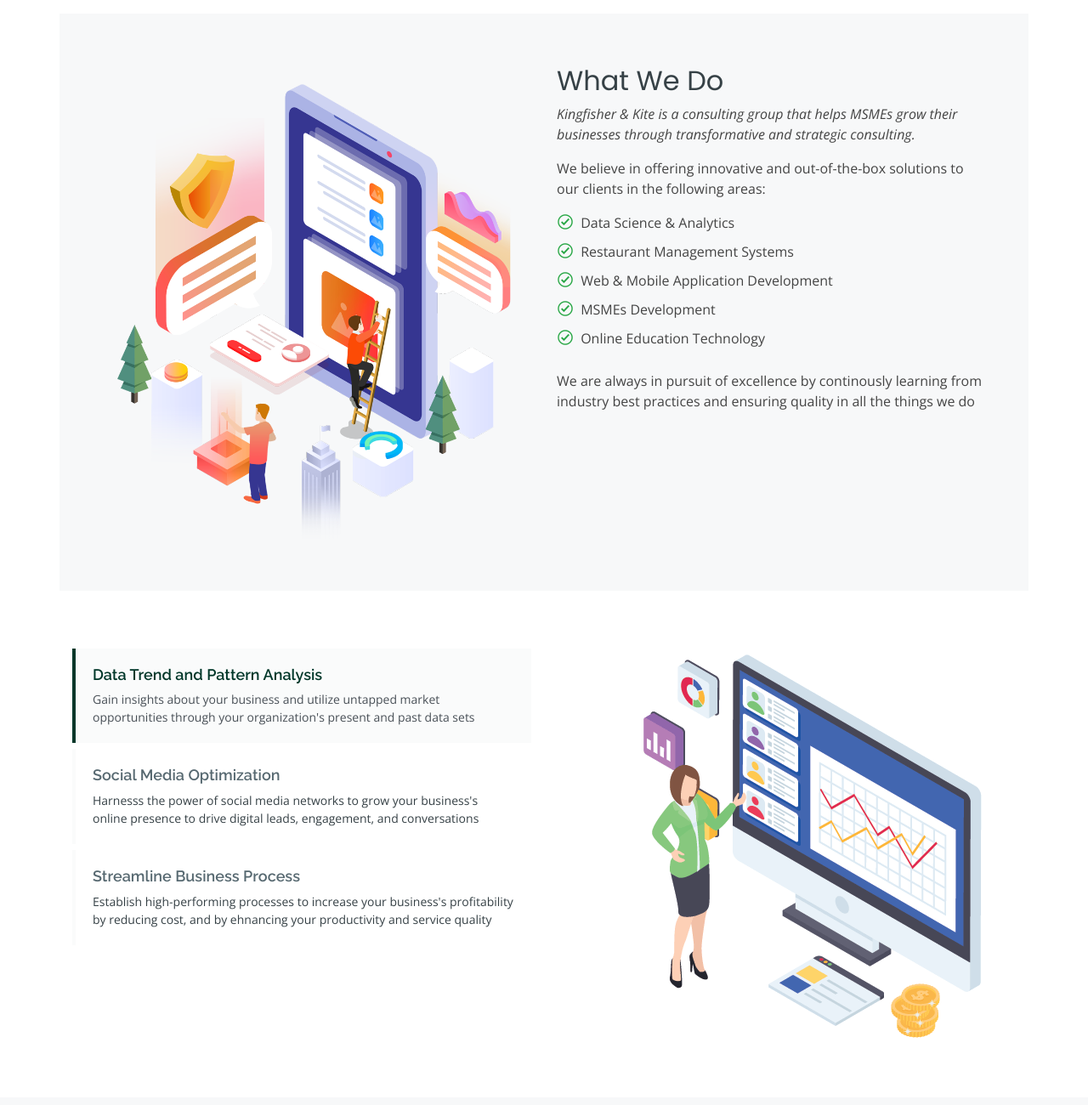
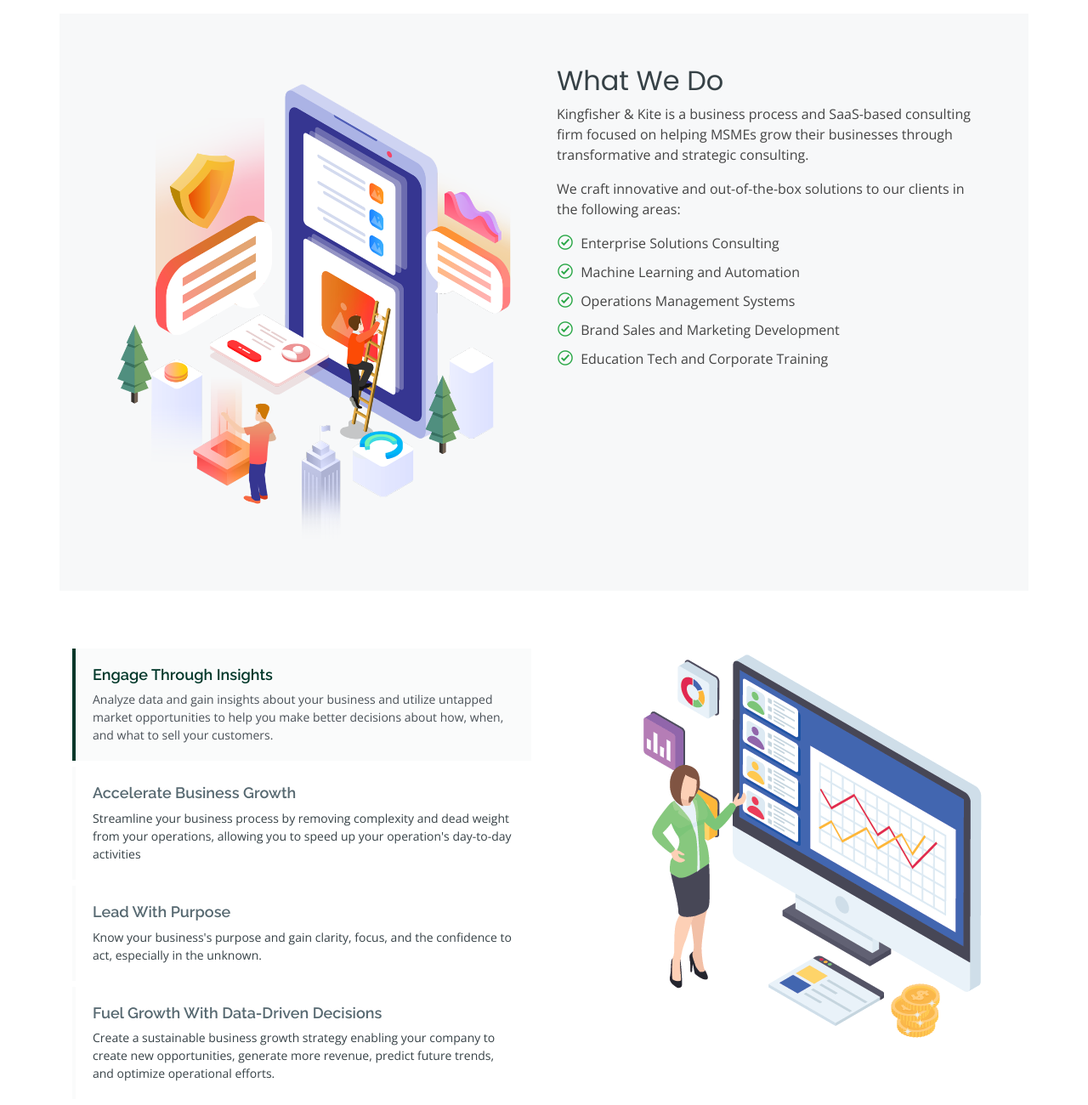
Before and after one commit to mattuycoque/kingfisher.github.io, a plain HTML site: page index.html in a window 1280 px wide. Shown: the part 640-1940 px from the top of the page at 85% size. Drawn offline with nearby package versions, Linux system fonts and the light colour scheme.

Commit message:
second edit

```diff
--- a/index.html
+++ b/index.html
@@ -2,6 +2,17 @@
 <html lang="en">
 
 <head>
+
+  <!-- Global site tag (gtag.js) - Google Analytics -->
+<script async src="https://www.googletagmanager.com/gtag/js?id=G-FJ1DMD5KNN"></script>
+<script>
+  window.dataLayer = window.dataLayer || [];
+  function gtag(){dataLayer.push(arguments);}
+  gtag('js', new Date());
+
+  gtag('config', 'G-FJ1DMD5KNN');
+</script>
+
   <meta charset="utf-8">
   <meta content="width=device-width, initial-scale=1.0" name="viewport">
 
@@ -33,6 +44,9 @@
   * Author: BootstrapMade.com
   * License: https://bootstrapmade.com/license/
   ======================================================== -->
+
+  <script id="mcjs">!function(c,h,i,m,p){m=c.createElement(h),p=c.getElementsByTagName(h)[0],m.async=1,m.src=i,p.parentNode.insertBefore(m,p)}(document,"script","https://chimpstatic.com/mcjs-connected/js/users/82f17efa817b0b5751e21f92f/197883e627a8e04e610cebc6e.js");</script>
+
 </head>
 
 <body>
@@ -92,22 +106,19 @@
           <div class="col-lg-6 d-flex flex-column justify-contents-center" data-aos="fade-left">
             <div class="content pt-4 pt-lg-0">
               <h3>What We Do</h3>
-              <p class="font-italic">
-                Kingfisher & Kite is a consulting group that helps MSMEs grow their businesses through transformative and strategic consulting.
+              <p>
+                Kingfisher & Kite is a business process and SaaS-based consulting firm focused on helping MSMEs grow their businesses through transformative and strategic consulting.
               </p>
               <p>
-                We believe in offering innovative and out-of-the-box solutions to our clients in the following areas:
+                We craft innovative and out-of-the-box solutions to our clients in the following areas:
               </p>
               <ul>
-                <li><i class="icofont-check-circled"></i> Data Science & Analytics</li>
-                <li><i class="icofont-check-circled"></i> Restaurant Management Systems</li>
-                <li><i class="icofont-check-circled"></i> Web & Mobile Application Development</li>
-                <li><i class="icofont-check-circled"></i> MSMEs Development</li>
-                <li><i class="icofont-check-circled"></i> Online Education Technology</li>
+                <li><i class="icofont-check-circled"></i> Enterprise Solutions Consulting</li>
+                <li><i class="icofont-check-circled"></i> Machine Learning and Automation</li>
+                <li><i class="icofont-check-circled"></i> Operations Management Systems</li>
+                <li><i class="icofont-check-circled"></i> Brand Sales and Marketing Development</li>
+                <li><i class="icofont-check-circled"></i> Education Tech and Corporate Training</li>
               </ul>
-              <p>
-                We are always in pursuit of excellence by continously learning from industry best practices and ensuring quality in all the things we do
-              </p>
             </div>
           </div>
         </div>
@@ -124,20 +135,26 @@
             <ul class="nav nav-tabs flex-column">
               <li class="nav-item" data-aos="fade-up">
                 <a class="nav-link active show" data-toggle="tab" href="#tab-1">
-                  <h4>Data Trend and Pattern Analysis</h4>
-                  <p>Gain insights about your business and utilize untapped market opportunities through your organization's present and past data sets</p>
+                  <h4>Engage Through Insights</h4>
+                  <p>Analyze data and gain insights about your business and utilize untapped market opportunities to help you make better decisions about how, when, and what to sell your customers.</p>
                 </a>
               </li>
               <li class="nav-item mt-2" data-aos="fade-up" data-aos-delay="100">
                 <a class="nav-link" data-toggle="tab" href="#tab-2">
-                  <h4>Social Media Optimization</h4>
-                  <p>Harnesss the power of social media networks to grow your business's online presence to drive digital leads, engagement, and conversations</p>
+                  <h4>Accelerate Business Growth</h4>
+                  <p>Streamline your business process by removing complexity and dead weight from your operations, allowing you to speed up your operation's day-to-day activities</p>
                 </a>
               </li>
               <li class="nav-item mt-2" data-aos="fade-up" data-aos-delay="200">
                 <a class="nav-link" data-toggle="tab" href="#tab-3">
-                  <h4>Streamline Business Process</h4>
-                  <p>Establish high-performing processes to increase your business's profitability by reducing cost, and by ehnancing your productivity and service quality</p>
+                  <h4>Lead With Purpose</h4>
+                  <p>Know your business's purpose and gain clarity, focus, and the confidence to act, especially in the unknown.</p>
+                </a>
+              </li>
+              <li class="nav-item mt-2" data-aos="fade-up" data-aos-delay="200">
+                <a class="nav-link" data-toggle="tab" href="#tab-4">
+                  <h4>Fuel Growth With Data-Driven Decisions</h4>
+                  <p>Create a sustainable business growth strategy enabling your company to create new opportunities, generate more revenue, predict future trends, and optimize operational efforts.</p>
                 </a>
               </li>
             </ul>
@@ -151,17 +168,17 @@
               </div>
               <div class="tab-pane" id="tab-2">
                 <figure>
-                  <img src="assets/img/features-2.png" alt="" class="img-fluid">
+                  <img src="assets/img/features-3.png" alt="" class="img-fluid">
                 </figure>
               </div>
               <div class="tab-pane" id="tab-3">
                 <figure>
-                  <img src="assets/img/features-3.png" alt="" class="img-fluid">
+                  <img src="assets/img/features-5.png" alt="" class="img-fluid">
                 </figure>
               </div>
               <div class="tab-pane" id="tab-4">
                 <figure>
-                  <img src="assets/img/features-4.png" alt="" class="img-fluid">
+                  <img src="assets/img/features-6.png" alt="" class="img-fluid">
                 </figure>
               </div>
             </div>
@@ -184,7 +201,7 @@
           <div class="col-md-6 col-lg-3 d-flex align-items-stretch mb-5 mb-lg-0" data-aos="zoom-in">
             <div class="icon-box icon-box-pink">
               <div class="icon"><i class="bx bxl-dribbble"></i></div>
-              <h4 class="title"><a href="">Consulting</a></h4>
+              <h4 class="title"><a href="">MSMEs Solutions Consulting</a></h4>
               <p class="description">Drive sustainable growth in your business by leveraging on our industry expertise and contextual understanding of your organization</p>
             </div>
           </div>
@@ -192,7 +209,7 @@
           <div class="col-md-6 col-lg-3 d-flex align-items-stretch mb-5 mb-lg-0" data-aos="zoom-in" data-aos-delay="100">
             <div class="icon-box icon-box-cyan">
               <div class="icon"><i class="bx bx-file"></i></div>
-              <h4 class="title"><a href="">Restaurant Management Systems</a></h4>
+              <h4 class="title"><a href="">Operations Management Systems</a></h4>
               <p class="description">From curating your menu, to managing operations, to ensuring a healthy cash flow, our team can architect solutions for your businesses' success   </p>
             </div>
           </div>
@@ -410,7 +427,7 @@
           </div>
 
           <div class="col-lg-7 mt-5 mt-lg-0 d-flex align-items-stretch" data-aos="fade-left">
-            <form action="forms/contact.php" method="post" role="form" class="php-email-form">
+            <form action="forms/contact.php" method="post" role="form" class="php-email-form" data-netlify="true">
               <div class="form-row">
                 <div class="form-group col-md-6">
                   <label for="name">Your Name</label>
@@ -489,8 +506,8 @@
             <h4>Our Services</h4>
             <ul>
               <ul>
-                  <li><a href="#services">Consulting</a></li>
-                  <li><a href="#services">Restaurant Management Systems</a></li>
+                  <li><a href="#services">MSMEs Solutions Consulting</a></li>
+                  <li><a href="#services">Operations Management Systems</a></li>
                   <li><a href="#services">Analytics and Insights</a></li>
                   <li><a href="#services">Automation and AI</a></li>
               </ul>
@@ -500,8 +517,8 @@
 
           <div class="col-lg-4 col-md-6 footer-newsletter">
             <h4>Our Newsletter</h4>
-            <p>Get all of our best materials about business, management, and innovation</p>
-            <form action="" method="post">
+            <p>Get all the materials you need to start or to innovate on your business.</p>
+            <form action="" method="post" data-netlify="true">
               <input type="email" name="email"><input type="submit" value="Subscribe">
             </form>
 
```
Also changed, not shown: assets/img/features-5.png (added), assets/img/features-6.png (added).
